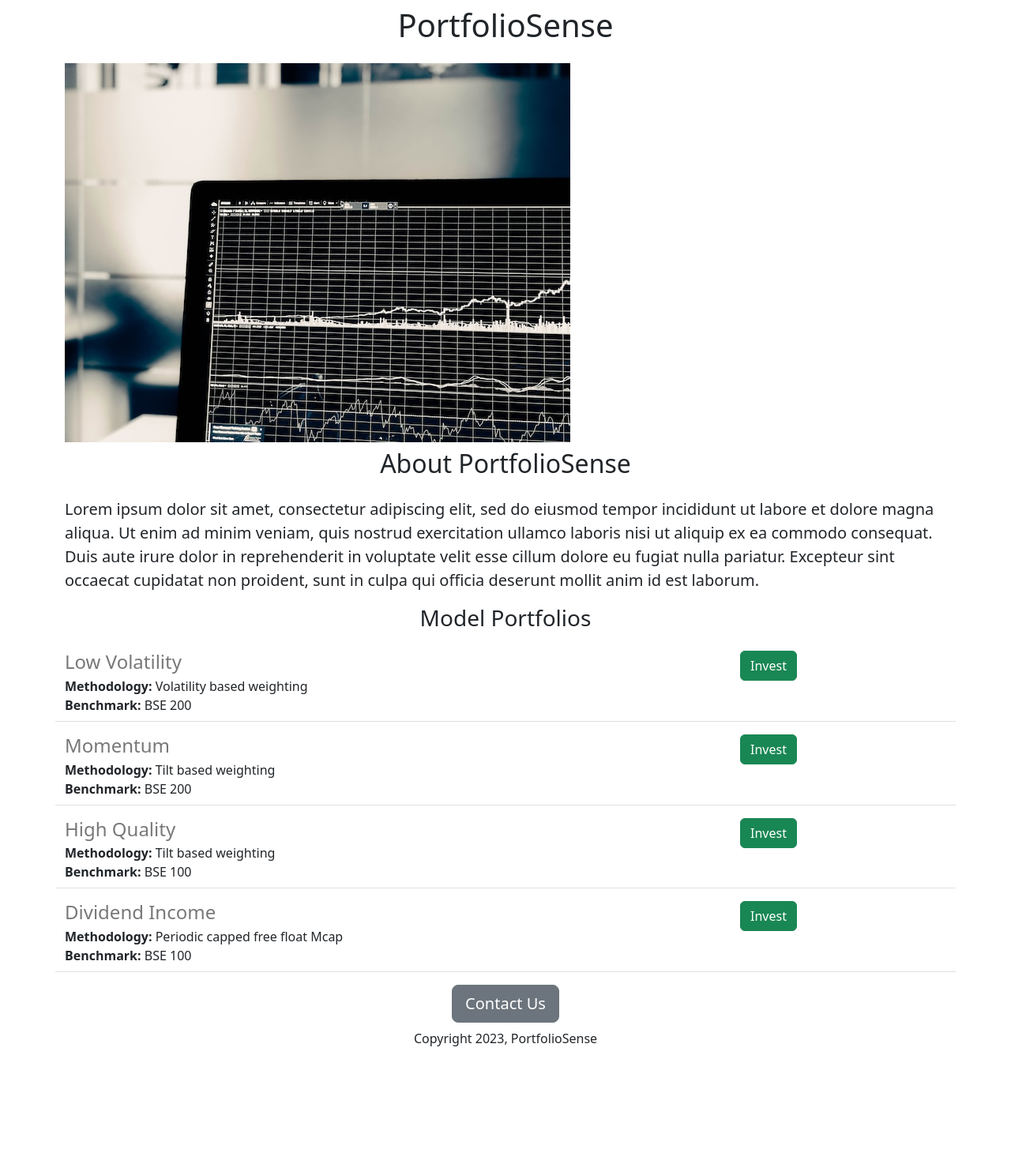
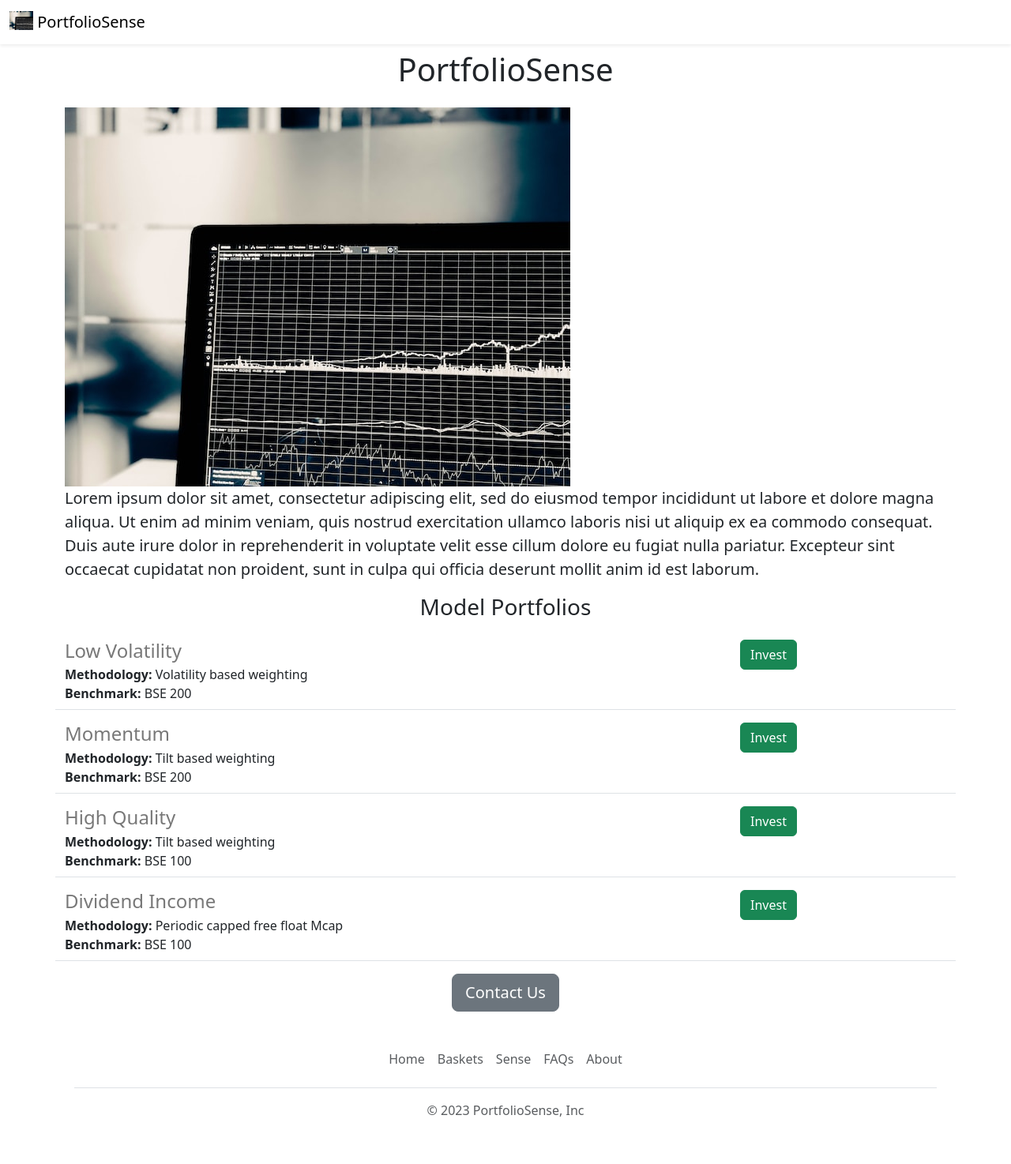
Before and after one commit to Var24/PortfolioSense_v1, a Flask app: page / in a window 1280 px wide. Shown: the whole page at 79% size. Before the commit the page ends 1325 px from the top, so only its background shows below. Run offline with Flask 3, Linux system fonts and the light colour scheme.

Commit message:
Added header and footer

```diff
--- /dev/null
+++ b/templates/footer.html
@@ -0,0 +1,12 @@
+<div class="container">
+  <footer class="py-3 my-4">
+    <ul class="nav justify-content-center border-bottom pb-3 mb-3">
+      <li class="nav-item"><a href="https://portfoliosense.co.in" class="nav-link px-2 text-body-secondary">Home</a></li>
+      <li class="nav-item"><a href="https://portfoliosense.co.in/Baskets" class="nav-link px-2 text-body-secondary">Baskets</a></li>
+      <li class="nav-item"><a href="https://portfoliosense.co.in/Sense" class="nav-link px-2 text-body-secondary">Sense</a></li>
+      <li class="nav-item"><a href="https://portfoliosense.co.in/FAQ" class="nav-link px-2 text-body-secondary">FAQs</a></li>
+      <li class="nav-item"><a href="https://portfoliosense.co.in/About" class="nav-link px-2 text-body-secondary">About</a></li>
+    </ul>
+    <p class="text-center text-body-secondary">© 2023 PortfolioSense, Inc</p>
+  </footer>
+</div>
--- a/templates/home.html
+++ b/templates/home.html
@@ -9,17 +9,21 @@
     #banner {
       height:  360px;
       width:  100%;
+      margin-bottom: 30px;
 
     }
   </style>
   </head>
   <body>
+    {% include 'nav.html' %}
+
 
    <div class="container">
+
     <h1 class="text-center mt-2 mb-4">PortfolioSense</h1>
+    <img class = "img-fluid" id="banner1" src="https://jovianflaskpractice--vartikchobisa.repl.co/static/banner1.jpg">
 
-    <img class = "img-fluid" id="banner1" src="https://jovianflaskpractice--vartikchobisa.repl.co/static/banner1.jpg">
-    <h2 class="text-center mt-2 mb-4">About PortfolioSense</h2>
+    <!--<h2 class="text-center mt-2 mb-4">About PortfolioSense</h2>-->
 
     <p class="lead">Lorem ipsum dolor sit amet, consectetur adipiscing elit, sed do eiusmod tempor incididunt ut labore et dolore magna aliqua. Ut enim ad minim veniam, quis nostrud exercitation ullamco laboris nisi ut aliquip ex ea commodo consequat. Duis aute irure dolor in reprehenderit in voluptate velit esse cillum dolore eu fugiat nulla pariatur. Excepteur sint occaecat cupidatat non proident, sunt in culpa qui officia deserunt mollit anim id est laborum.</p>
 
@@ -34,8 +38,9 @@
      <div class="text-center">
 
        <button class="btn btn-secondary btn-lg">Contact Us</button>
-       <p class="text-center mt-2">Copyright 2023, PortfolioSense</p>
+
   </div>
+     {% include 'footer.html' %}
  </body>
 
 
--- /dev/null
+++ b/templates/nav.html
@@ -0,0 +1,9 @@
+<nav class="navbar shadow-sm fixed-top bg-white">
+  <div class="container-fluid">
+    <a class="navbar-brand" href="#">
+      <img src="https://jovianflaskpractice--vartikchobisa.repl.co/static/banner1.jpg" alt="Logo" width="30" height="24" class="d-inline-block align-text-top">
+      PortfolioSense
+    </a>
+  </div>
+</nav>
+<div style="height: 56px"></div>
```
